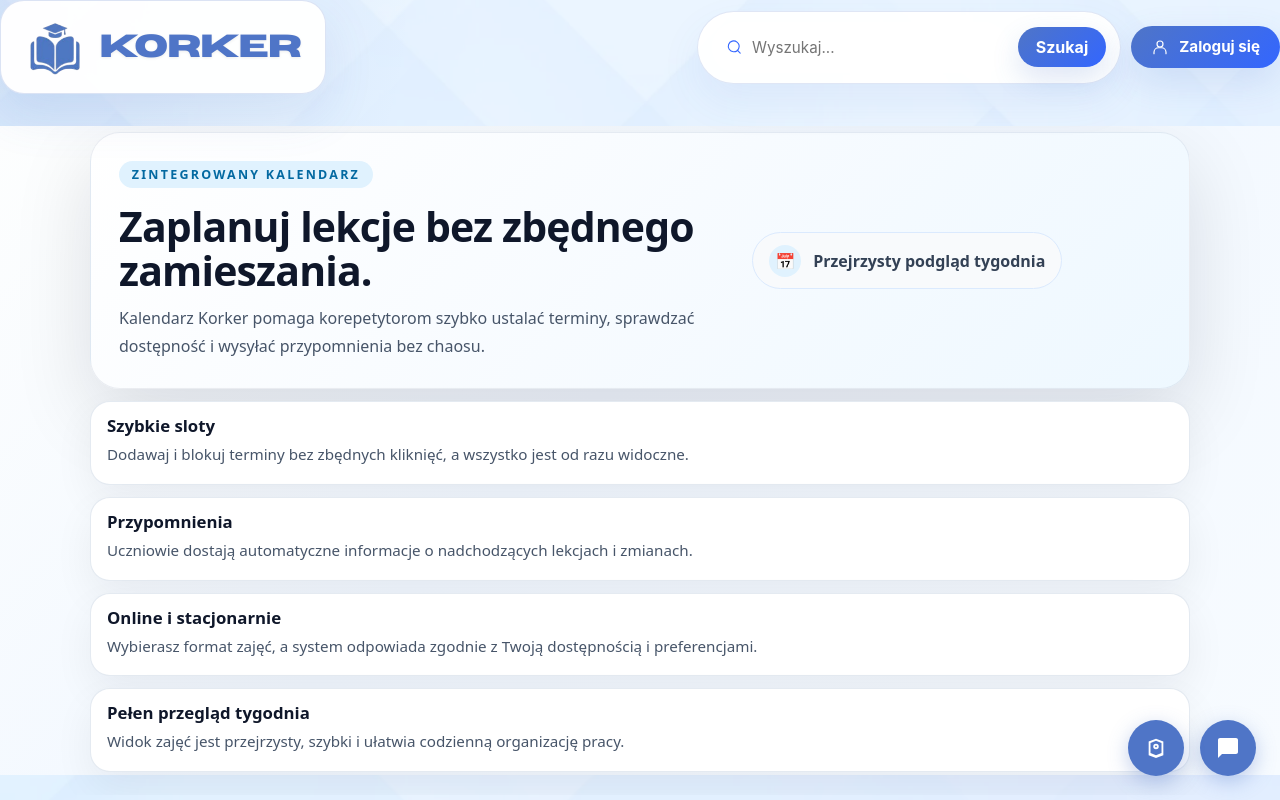
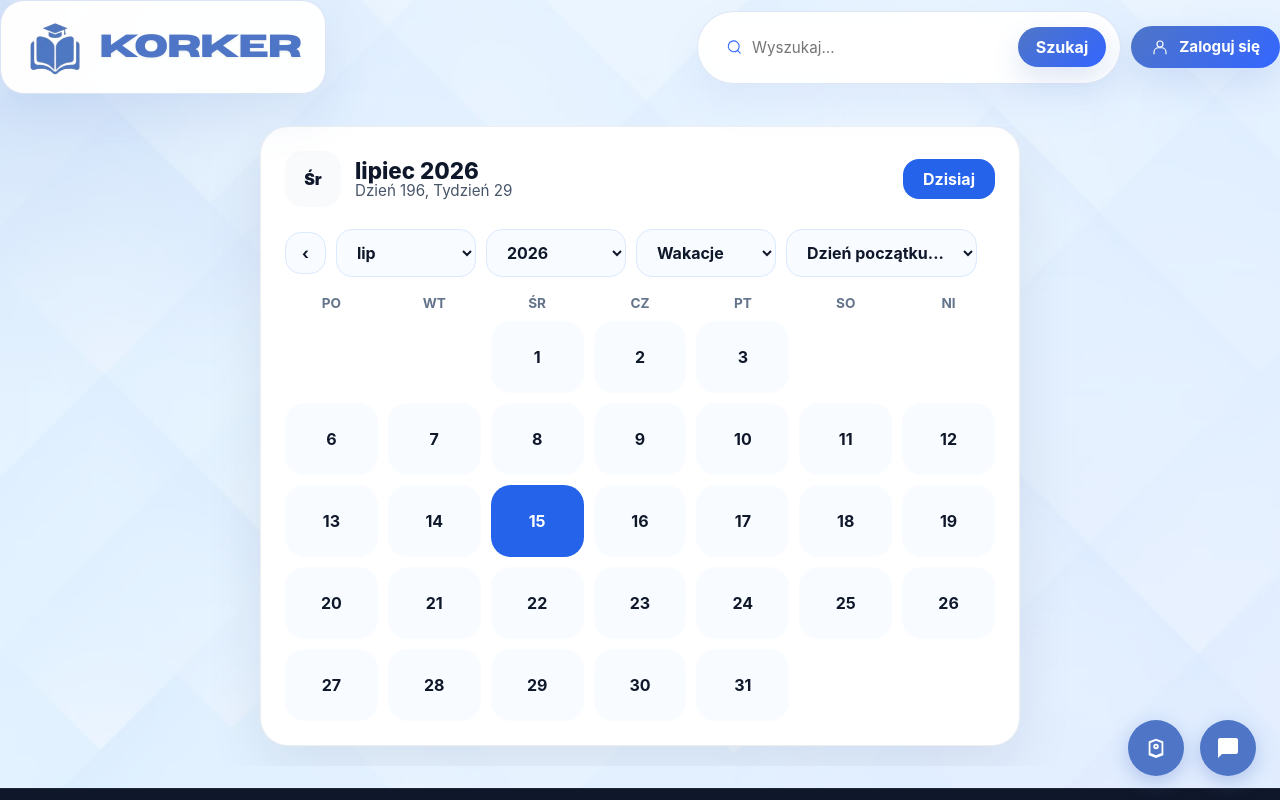
Before and after one commit to korkerteam/Korker, a Vue app: page /kalendarz in a window 1280 px wide. Shown: the top 800 px of the page. Built offline with nearby package versions, Linux system fonts and the light colour scheme; no server answers.

Commit message:
kalendarz

```diff
--- a/src/views/footer/CalendarInfo.vue
+++ b/src/views/footer/CalendarInfo.vue
@@ -1,186 +1,226 @@
 <template>
-  <main class="page-shell">
-    <div class="page-container">
-      <section class="hero-surface">
-        <div class="hero-copy">
-          <div class="eyebrow">Zintegrowany kalendarz</div>
-          <h1>Zaplanuj lekcje bez zbędnego zamieszania.</h1>
-          <p>
-            Kalendarz Korker pomaga korepetytorom szybko ustalać terminy, sprawdzać dostępność i
-            wysyłać przypomnienia bez chaosu.
-          </p>
-        </div>
-
-        <div class="hero-panel">
-          <div class="info-pill">
-            <span class="info-icon">📅</span>
-            <span>Przejrzysty podgląd tygodnia</span>
+  <main class="calendar-view-simple">
+    <div class="calendar-card">
+      <div class="calendar-top">
+        <div class="calendar-title">
+          <span class="calendar-day-name">Śr</span>
+          <div>
+            <div class="calendar-month-label">lipiec 2026</div>
+            <div class="calendar-meta">Dzień 196, Tydzień 29</div>
           </div>
         </div>
-      </section>
+        <button class="calendar-today">Dzisiaj</button>
+      </div>
 
-      <section class="content-stack">
-        <article class="content-card">
-          <h2>Szybkie sloty</h2>
-          <p>Dodawaj i blokuj terminy bez zbędnych kliknięć, a wszystko jest od razu widoczne.</p>
-        </article>
+      <div class="calendar-controls">
+        <button class="nav-button">‹</button>
+        <select class="calendar-select">
+          <option>lip</option>
+          <option>sie</option>
+          <option>wrz</option>
+        </select>
+        <select class="calendar-select">
+          <option>2026</option>
+          <option>2027</option>
+          <option>2028</option>
+        </select>
+        <select class="calendar-select">
+          <option>Wakacje</option>
+          <option>Zima</option>
+          <option>Wiosna</option>
+        </select>
+        <select class="calendar-select">
+          <option>Dzień początku...</option>
+          <option>Poniedziałek</option>
+          <option>Niedziela</option>
+        </select>
+      </div>
 
-        <article class="content-card">
-          <h2>Przypomnienia</h2>
-          <p>Uczniowie dostają automatyczne informacje o nadchodzących lekcjach i zmianach.</p>
-        </article>
+      <div class="calendar-grid">
+        <div class="weekday">Po</div>
+        <div class="weekday">Wt</div>
+        <div class="weekday">Śr</div>
+        <div class="weekday">Cz</div>
+        <div class="weekday">Pt</div>
+        <div class="weekday">So</div>
+        <div class="weekday">Ni</div>
 
-        <article class="content-card">
-          <h2>Online i stacjonarnie</h2>
-          <p>
-            Wybierasz format zajęć, a system odpowiada zgodnie z Twoją dostępnością i preferencjami.
-          </p>
-        </article>
+        <div class="day empty"></div>
+        <div class="day empty"></div>
+        <div class="day">1</div>
+        <div class="day">2</div>
+        <div class="day">3</div>
+        <div class="day empty">4</div>
+        <div class="day empty">5</div>
 
-        <article class="content-card">
-          <h2>Pełen przegląd tygodnia</h2>
-          <p>Widok zajęć jest przejrzysty, szybki i ułatwia codzienną organizację pracy.</p>
-        </article>
-      </section>
+        <div class="day">6</div>
+        <div class="day">7</div>
+        <div class="day">8</div>
+        <div class="day">9</div>
+        <div class="day">10</div>
+        <div class="day">11</div>
+        <div class="day">12</div>
+
+        <div class="day">13</div>
+        <div class="day">14</div>
+        <div class="day active">15</div>
+        <div class="day">16</div>
+        <div class="day">17</div>
+        <div class="day">18</div>
+        <div class="day">19</div>
+
+        <div class="day">20</div>
+        <div class="day">21</div>
+        <div class="day">22</div>
+        <div class="day">23</div>
+        <div class="day">24</div>
+        <div class="day">25</div>
+        <div class="day">26</div>
+
+        <div class="day">27</div>
+        <div class="day">28</div>
+        <div class="day">29</div>
+        <div class="day">30</div>
+        <div class="day">31</div>
+        <div class="day empty"></div>
+        <div class="day empty"></div>
+      </div>
     </div>
   </main>
 </template>
 
 <style scoped>
-.page-shell {
-  min-height: 80vh;
-  display: flex;
-  align-items: center;
-  justify-content: center;
-  padding: 0.4rem 1rem 0.2rem;
-  background: linear-gradient(135deg, #fdfefe 0%, #f2f8ff 45%, #f7fbff 100%);
-  font-family:
-    system-ui,
-    -apple-system,
-    BlinkMacSystemFont,
-    'Segoe UI',
-    Roboto,
-    Oxygen,
-    Ubuntu,
-    Cantarell,
-    sans-serif;
-  box-sizing: border-box;
-}
-
-.page-container {
-  max-width: 1100px;
-  margin: 0 auto;
+.calendar-view-simple {
   width: 100%;
   display: flex;
-  flex-direction: column;
   justify-content: center;
 }
 
-.hero-surface {
-  display: grid;
-  gap: 1rem;
-  border-radius: 30px;
-  padding: 1rem;
-  background: linear-gradient(135deg, #ffffff 0%, #f7fbff 50%, #eef8ff 100%);
-  box-shadow: 0 28px 80px rgba(2, 6, 23, 0.12);
+.calendar-card {
+  width: 100%;
+  max-width: 760px;
+  background: #ffffff;
+  border-radius: 28px;
+  padding: 24px;
+  box-shadow: 0 20px 60px rgba(15, 23, 42, 0.08);
   border: 1px solid rgba(148, 163, 184, 0.18);
 }
 
-@media (min-width: 900px) {
-  .hero-surface {
-    grid-template-columns: 1.2fr 0.8fr;
-    align-items: center;
-    padding: 1.25rem;
-  }
+.calendar-top {
+  display: flex;
+  justify-content: space-between;
+  align-items: center;
+  gap: 16px;
+  margin-bottom: 22px;
 }
 
-.hero-copy {
-  padding: 0.5rem;
+.calendar-title {
+  display: flex;
+  align-items: center;
+  gap: 14px;
 }
 
-.eyebrow {
-  display: inline-flex;
-  align-items: center;
-  border-radius: 9999px;
-  background: #e0f2fe;
-  color: #0369a1;
-  padding: 0.45rem 0.8rem;
-  font-size: 0.78rem;
-  font-weight: 700;
-  letter-spacing: 0.18em;
-  text-transform: uppercase;
+.calendar-day-name {
+  width: 56px;
+  height: 56px;
+  display: grid;
+  place-items: center;
+  border-radius: 18px;
+  background: #f8fafc;
+  color: #0f172a;
+  font-weight: 900;
 }
 
-.hero-copy h1 {
-  margin: 1rem 0 0.8rem;
-  font-size: clamp(1.8rem, 3.2vw, 2.6rem);
-  line-height: 1.08;
-  font-weight: 900;
-  color: #0f172a;
-  letter-spacing: -0.02em;
-}
-
-.hero-copy p {
-  margin: 0;
-  max-width: 40rem;
-  font-size: 1rem;
-  line-height: 1.7;
-  color: #475569;
-}
-
-.hero-panel {
-  display: flex;
-  justify-content: flex-start;
-}
-
-.info-pill {
-  display: inline-flex;
-  align-items: center;
-  gap: 0.75rem;
-  border-radius: 9999px;
-  background: #f8fafc;
-  border: 1px solid #dbeafe;
-  padding: 0.7rem 1rem;
-  color: #334155;
-  font-weight: 600;
-}
-
-.info-icon {
-  display: inline-flex;
-  align-items: center;
-  justify-content: center;
-  width: 2rem;
-  height: 2rem;
-  border-radius: 50%;
-  background: #e0f2fe;
-  color: #0369a1;
-}
-
-.content-stack {
-  display: grid;
-  gap: 0.75rem;
-  margin-top: 0.75rem;
-}
-
-.content-card {
-  border-radius: 20px;
-  border: 1px solid rgba(226, 232, 240, 0.9);
-  background: #ffffff;
-  padding: 1rem;
-  box-shadow: 0 16px 40px rgba(15, 23, 42, 0.06);
-}
-
-.content-card h2 {
-  margin: 0 0 0.45rem;
-  font-size: 1.05rem;
-  font-weight: 700;
+.calendar-month-label {
+  font-size: 1.4rem;
+  font-weight: 800;
   color: #0f172a;
 }
 
-.content-card p {
-  margin: 0;
+.calendar-meta {
+  color: #475569;
   font-size: 0.95rem;
-  line-height: 1.7;
-  color: #475569;
+}
+
+.calendar-today {
+  border: none;
+  background: #2563eb;
+  color: white;
+  padding: 12px 20px;
+  border-radius: 16px;
+  cursor: pointer;
+  font-weight: 700;
+}
+
+.calendar-controls {
+  display: flex;
+  flex-wrap: wrap;
+  gap: 10px;
+  align-items: center;
+  margin-bottom: 20px;
+}
+
+.nav-button,
+.calendar-select {
+  border: 1px solid #dbeafe;
+  border-radius: 16px;
+  padding: 12px 16px;
+  background: #f8fbff;
+  color: #0f172a;
+  font-weight: 700;
+  cursor: pointer;
+}
+
+.calendar-select {
+  min-width: 140px;
+}
+
+.calendar-grid {
+  display: grid;
+  grid-template-columns: repeat(7, minmax(0, 1fr));
+  gap: 10px;
+}
+
+.weekday {
+  color: #64748b;
+  font-size: 0.85rem;
+  font-weight: 700;
+  text-transform: uppercase;
+  text-align: center;
+}
+
+.day {
+  min-height: 72px;
+  border-radius: 20px;
+  background: #f8fbff;
+  color: #0f172a;
+  display: grid;
+  place-items: center;
+  font-weight: 700;
+}
+
+.day.empty {
+  background: transparent;
+  opacity: 0;
+}
+
+.day.active {
+  background: #2563eb;
+  color: white;
+}
+
+@media (max-width: 760px) {
+  .calendar-card {
+    padding: 18px;
+  }
+
+  .calendar-controls {
+    justify-content: stretch;
+  }
+
+  .calendar-select,
+  .nav-button {
+    flex: 1 1 150px;
+  }
 }
 </style>
--- a/src/views/menu/CalendarView.vue
+++ b/src/views/menu/CalendarView.vue
@@ -1,178 +1,333 @@
 <script setup>
 import { computed, ref } from 'vue'
 
-const days = ['Pn', 'Wt', 'Śr', 'Cz', 'Pt', 'Sb', 'Nd']
-const hours = ['08:00', '09:00', '10:00', '11:00', '12:00', '13:00', '14:00', '15:00', '16:00']
+const monthLabel = 'lipiec 2026'
+const weekdayLabels = ['Po', 'Wt', 'Śr', 'Cz', 'Pt', 'So', 'Ni']
+const selectedDay = ref(15)
 
-const selectedSlots = ref([])
-const selectedDay = ref(days[0])
+const calendarCells = [
+  null,
+  null,
+  1,
+  2,
+  3,
+  4,
+  5,
+  6,
+  7,
+  8,
+  9,
+  10,
+  11,
+  12,
+  13,
+  14,
+  15,
+  16,
+  17,
+  18,
+  19,
+  20,
+  21,
+  22,
+  23,
+  24,
+  25,
+  26,
+  27,
+  28,
+  29,
+  30,
+  31,
+]
 
-const daySlots = computed(() => {
-  return hours.map((hour) => ({
-    hour,
-    selected: selectedSlots.value.includes(`${selectedDay.value}-${hour}`),
-  }))
-})
+const lessonsByDay = {
+  15: [
+    { time: '10:00', title: 'Matematyka - algebra', student: 'Marta', location: 'Online' },
+    { time: '13:00', title: 'Angielski - konwersacje', student: 'Kamil', location: 'Studio' },
+  ],
+  16: [{ time: '09:00', title: 'Fizyka - kinetyka', student: 'Ola', location: 'Online' }],
+  18: [
+    {
+      time: '17:00',
+      title: 'Język polski - analiza tekstu',
+      student: 'Bartek',
+      location: 'Studio',
+    },
+  ],
+}
 
-function toggleSlot(hour) {
-  const key = `${selectedDay.value}-${hour}`
-  const exists = selectedSlots.value.includes(key)
+const selectedLessons = computed(() => lessonsByDay[selectedDay.value] || [])
+const selectedDateLabel = computed(() => `Środa, ${selectedDay.value} lipca 2026`)
 
-  if (exists) {
-    selectedSlots.value = selectedSlots.value.filter((slot) => slot !== key)
-  } else {
-    selectedSlots.value = [...selectedSlots.value, key]
-  }
+function hasLessons(day) {
+  return day !== null && Array.isArray(lessonsByDay[day]) && lessonsByDay[day].length > 0
+}
+
+function selectDay(day) {
+  if (day === null) return
+  selectedDay.value = day
 }
 </script>
 
 <template>
-  <section class="calendar-view">
-    <div class="panel-card">
-      <div class="eyebrow">Kalendarz</div>
-      <h2>Wybierz dni i godziny swoich lekcji</h2>
-      <p>
-        Kliknij w dostępne sloty, aby oznaczyć, kiedy chcesz prowadzić lekcje. Zaznaczone terminy
-        będą widoczne poniżej.
-      </p>
+  <section class="calendar-view-simple">
+    <div class="calendar-layout">
+      <div class="calendar-card">
+        <div class="calendar-top">
+          <div>
+            <p class="calendar-weekday">Śr</p>
+            <h2>{{ monthLabel }}</h2>
+            <p class="calendar-meta">Dzień 196, Tydzień 29</p>
+          </div>
+          <button class="calendar-button">Dzisiaj</button>
+        </div>
 
-      <div class="day-switcher">
-        <button
-          v-for="day in days"
-          :key="day"
-          class="day-chip"
-          :class="{ active: selectedDay === day }"
-          @click="selectedDay = day"
-        >
-          {{ day }}
-        </button>
+        <div class="calendar-grid">
+          <div class="weekday" v-for="weekday in weekdayLabels" :key="weekday">
+            {{ weekday }}
+          </div>
+
+          <button
+            v-for="(day, index) in calendarCells"
+            :key="index"
+            class="day"
+            :class="{
+              empty: day === null,
+              active: day === selectedDay,
+              clickable: day !== null,
+              hasLesson: hasLessons(day),
+            }"
+            :disabled="day === null"
+            @click="selectDay(day)"
+          >
+            <span>{{ day || '' }}</span>
+            <span v-if="hasLessons(day)" class="lesson-dot" />
+          </button>
+        </div>
       </div>
 
-      <div class="slot-grid">
-        <button
-          v-for="slot in daySlots"
-          :key="slot.hour"
-          class="slot-btn"
-          :class="{ selected: slot.selected }"
-          @click="toggleSlot(slot.hour)"
-        >
-          {{ slot.hour }}
-        </button>
-      </div>
+      <div class="lessons-card">
+        <div class="lessons-header">
+          <div>
+            <p class="lessons-label">Zaplanowane lekcje</p>
+            <h3>{{ selectedDateLabel }}</h3>
+          </div>
+          <span class="lessons-count">{{ selectedLessons.length }} zajęcia</span>
+        </div>
 
-      <div class="summary-card">
-        <h3>Wybrane terminy</h3>
-        <p v-if="selectedSlots.length === 0">Jeszcze nie wybrałeś żadnego slotu.</p>
-        <ul v-else>
-          <li v-for="slot in selectedSlots" :key="slot">{{ slot }}</li>
-        </ul>
+        <div v-if="selectedLessons.length > 0" class="lesson-list">
+          <article v-for="lesson in selectedLessons" :key="lesson.time" class="lesson-item">
+            <div>
+              <p class="lesson-time">{{ lesson.time }}</p>
+              <p class="lesson-title">{{ lesson.title }}</p>
+            </div>
+            <div class="lesson-meta">
+              <span>{{ lesson.student }}</span>
+              <span>{{ lesson.location }}</span>
+            </div>
+          </article>
+        </div>
+
+        <div v-else class="lesson-empty">Brak zaplanowanych lekcji tego dnia.</div>
       </div>
     </div>
   </section>
 </template>
 
 <style scoped>
-.calendar-view {
+.calendar-view-simple {
   width: 100%;
+  display: flex;
+  justify-content: center;
 }
 
-.panel-card {
-  background: linear-gradient(135deg, #ffffff 0%, #f7fbff 100%);
-  border: 1px solid rgba(148, 163, 184, 0.18);
+.calendar-layout {
+  width: 100%;
+  display: grid;
+  grid-template-columns: 1.4fr 1fr;
+  gap: 24px;
+}
+
+.calendar-card,
+.lessons-card {
+  background: #ffffff;
   border-radius: 28px;
   padding: 24px;
-  box-shadow: 0 20px 50px rgba(15, 23, 42, 0.08);
+  box-shadow: 0 20px 60px rgba(15, 23, 42, 0.08);
+  border: 1px solid rgba(148, 163, 184, 0.18);
 }
 
-.eyebrow {
-  display: inline-flex;
+.calendar-top {
+  display: flex;
+  justify-content: space-between;
   align-items: center;
-  border-radius: 999px;
-  background: #e0f2fe;
-  color: #0369a1;
-  padding: 0.45rem 0.8rem;
-  font-size: 0.78rem;
+  gap: 16px;
+  margin-bottom: 22px;
+}
+
+.calendar-weekday {
+  margin: 0 0 6px;
+  color: #475569;
   font-weight: 700;
-  letter-spacing: 0.18em;
-  text-transform: uppercase;
 }
 
 h2 {
-  margin: 1rem 0 0.75rem;
-  font-size: clamp(1.4rem, 2.2vw, 1.9rem);
+  margin: 0;
+  font-size: 1.6rem;
   color: #0f172a;
 }
 
-p {
-  margin: 0;
-  color: #475569;
-  line-height: 1.7;
+.calendar-meta,
+.lessons-label {
+  margin: 4px 0 0;
+  color: #64748b;
+  font-size: 0.95rem;
 }
 
-.day-switcher {
-  display: flex;
-  flex-wrap: wrap;
-  gap: 0.65rem;
-  margin: 1.1rem 0 1rem;
+.calendar-button {
+  border: none;
+  background: #2563eb;
+  color: white;
+  padding: 12px 22px;
+  border-radius: 16px;
+  cursor: pointer;
+  font-weight: 700;
 }
 
-.day-chip {
-  border: 1px solid #dbeafe;
+.calendar-grid {
+  display: grid;
+  grid-template-columns: repeat(7, minmax(0, 1fr));
+  gap: 10px;
+}
+
+.weekday {
+  color: #64748b;
+  font-size: 0.85rem;
+  font-weight: 700;
+  text-transform: uppercase;
+  text-align: center;
+}
+
+.day {
+  min-height: 72px;
+  border-radius: 20px;
   background: #f8fbff;
-  color: #334155;
-  border-radius: 999px;
-  padding: 0.55rem 0.9rem;
+  color: #0f172a;
+  display: grid;
+  place-items: center;
   font-weight: 700;
+  border: 1px solid transparent;
+}
+
+.day.clickable {
   cursor: pointer;
 }
 
-.day-chip.active {
+.day.clickable:hover {
+  transform: translateY(-1px);
+  box-shadow: 0 10px 18px rgba(15, 23, 42, 0.08);
+}
+
+.lesson-dot {
+  width: 10px;
+  height: 10px;
+  border-radius: 50%;
+  background: #2563eb;
+  display: block;
+  margin-top: 6px;
+}
+
+.day.empty {
+  background: transparent;
+  opacity: 0;
+  cursor: default;
+}
+
+.day.active {
   background: #2563eb;
   color: white;
-  border-color: #2563eb;
 }
 
-.slot-grid {
-  display: grid;
-  grid-template-columns: repeat(3, minmax(0, 1fr));
-  gap: 0.75rem;
+.lessons-header {
+  display: flex;
+  justify-content: space-between;
+  align-items: flex-start;
+  gap: 16px;
+  margin-bottom: 18px;
 }
 
-.slot-btn {
-  border: 1px solid #dbeafe;
-  background: #ffffff;
-  color: #334155;
-  border-radius: 16px;
-  padding: 0.8rem 0.7rem;
-  font-weight: 700;
-  cursor: pointer;
-  transition: all 0.2s ease;
+.lessons-header h3 {
+  margin: 4px 0 0;
+  font-size: 1.25rem;
 }
 
-.slot-btn.selected {
-  background: #2563eb;
-  color: white;
-  border-color: #2563eb;
+.lessons-count {
+  color: #2563eb;
+  font-weight: 700;
 }
 
-.summary-card {
-  margin-top: 1rem;
-  border-radius: 20px;
-  padding: 1rem 1.1rem;
-  background: #f8fbff;
-  border: 1px solid rgba(226, 232, 240, 0.9);
+.lesson-list {
+  display: grid;
+  gap: 16px;
 }
 
-.summary-card h3 {
-  margin: 0 0 0.55rem;
+.lesson-item {
+  display: grid;
+  gap: 10px;
+  padding: 18px;
+  border-radius: 20px;
+  background: #f8fafc;
+  border: 1px solid rgba(37, 99, 235, 0.12);
+}
+
+.lesson-time {
+  margin: 0;
+  font-size: 0.95rem;
+  color: #2563eb;
+  font-weight: 700;
+}
+
+.lesson-title {
+  margin: 2px 0 0;
+  font-size: 1rem;
   color: #0f172a;
 }
 
-.summary-card ul {
-  margin: 0;
-  padding-left: 1rem;
+.lesson-meta {
+  display: flex;
+  justify-content: space-between;
+  gap: 12px;
   color: #475569;
-  display: grid;
-  gap: 0.35rem;
+  font-size: 0.95rem;
+}
+
+.lesson-empty {
+  padding: 24px;
+  border-radius: 20px;
+  background: #f8fafc;
+  color: #64748b;
+  font-weight: 600;
+}
+
+@media (max-width: 980px) {
+  .calendar-layout {
+    grid-template-columns: 1fr;
+  }
+}
+
+@media (max-width: 760px) {
+  .calendar-card,
+  .lessons-card {
+    padding: 18px;
+  }
+
+  .calendar-grid {
+    gap: 8px;
+  }
+
+  .day {
+    min-height: 60px;
+  }
 }
 </style>
```
